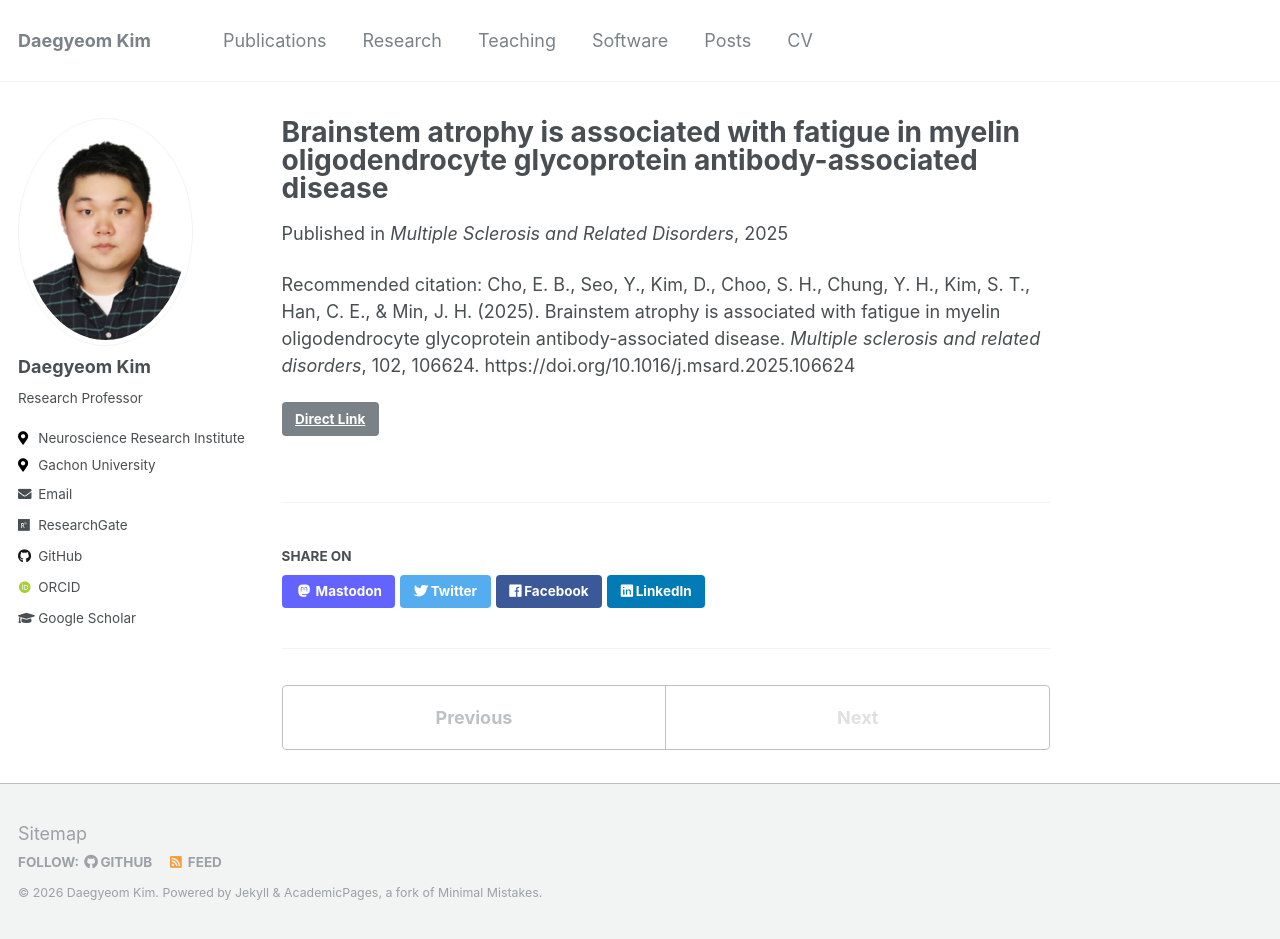
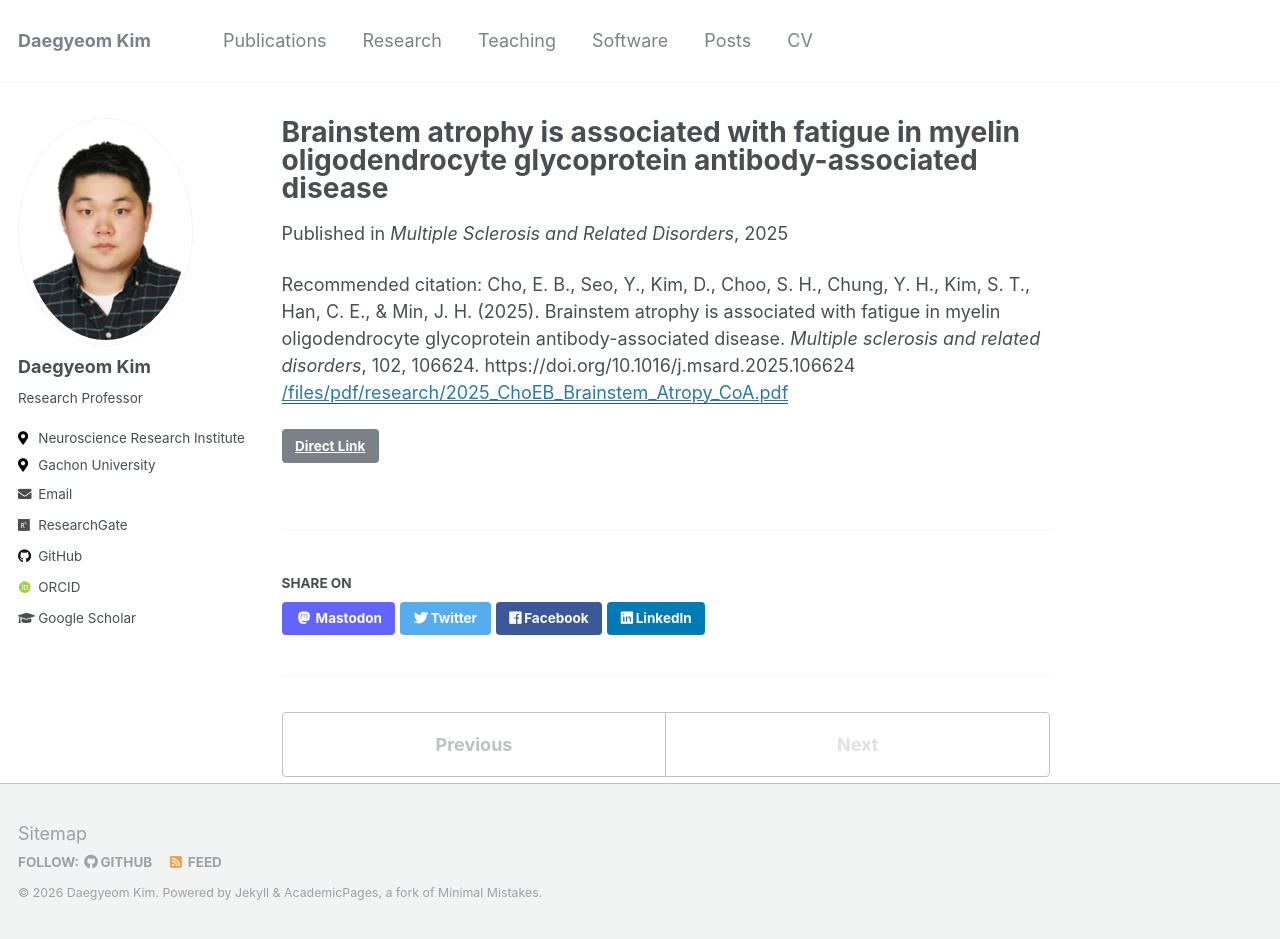
Before and after one commit to dgyeomkim/dgyeomkim.github.io, a Jekyll site: the page built from _publications/2025-brainstem.md, in a window 1280 px wide and 939 px high. Built offline with Jekyll 4.4.1, drawn with Linux system fonts in a browser that asks for light colours; some web fonts are replaced.

Commit message:
Update 2025-brainstem.md

```diff
--- a/_publications/2025-brainstem.md
+++ b/_publications/2025-brainstem.md
@@ -1,9 +1,10 @@
 ---
 title: "Brainstem atrophy is associated with fatigue in myelin oligodendrocyte glycoprotein antibody-associated disease"
 collection: publications
-permalink: /publication/2024-walls
+permalink: /publication/2025-brainstem
 date: 2025-10-01
 venue: 'Multiple Sclerosis and Related Disorders'
+paperurl: "/files/pdf/research/2025_ChoEB_Brainstem_Atropy_CoA.pdf"
 link: 'https://doi.org/10.1016/j.msard.2025.106624'
 citation: "Cho, E. B., Seo, Y., Kim, D., Choo, S. H., Chung, Y. H., Kim, S. T., Han, C. E., & Min, J. H. (2025). Brainstem atrophy is associated with fatigue in myelin oligodendrocyte glycoprotein antibody-associated disease. <i>Multiple sclerosis and related disorders</i>, 102, 106624. https://doi.org/10.1016/j.msard.2025.106624"
 ---
```
